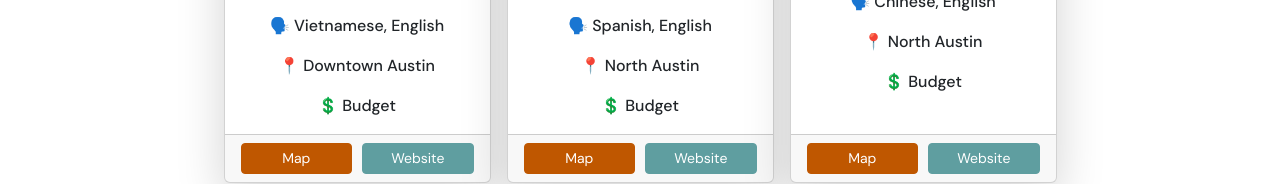
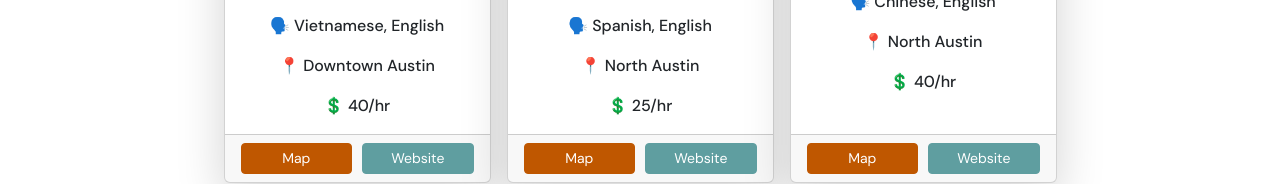
Before and after one commit to TorresEdwin/SpeakATX, a React (Vite) app in the folder frontend/: page /translations in a window 1280 px wide. Shown: the part 532-716 px from the top of the page. Built offline with nearby package versions, Linux system fonts and the light colour scheme; a web font is replaced by a local one.

Commit message:
changed price on services

```diff
--- a/frontend/src/pages/translations.jsx
+++ b/frontend/src/pages/translations.jsx
@@ -21,7 +21,7 @@ const TranslationPage = () => {
                   <p className="card-text">⭐ {service.rating}</p>
                   <p className="card-text">🗣️ {service.language}</p>
                   <p className="card-text">📍 {service.area}</p>
-                  <p className="card-text">💲 {service.pricing}</p>
+                  <p className="card-text">💲 {service.price}/hr</p>
                 </div>
               </Link>
 
```
